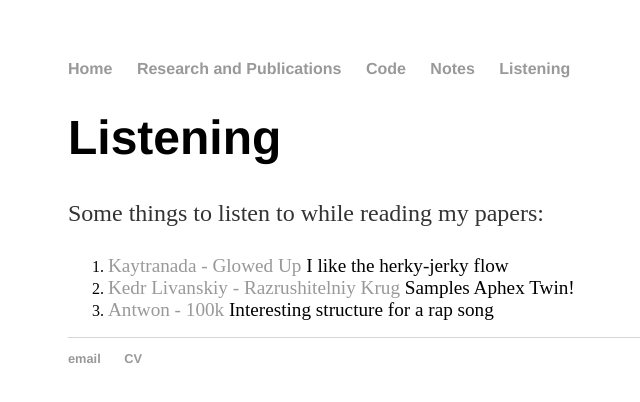
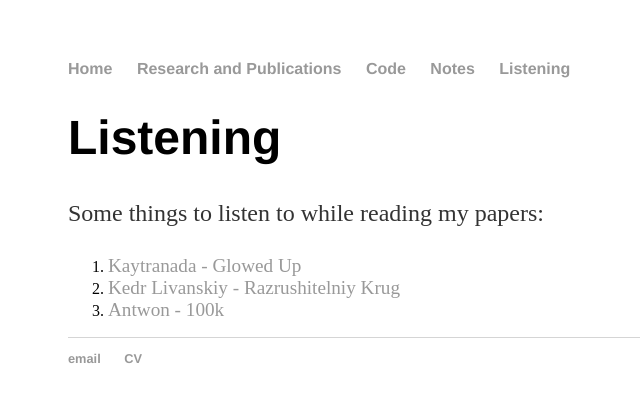
Before and after one commit to nicklutsko/nicklutsko.github.io, a Jekyll site: the page built from listening/index.html, in a window 1280 px wide. Shown: the top 402 px of the page, without its empty margins (124-764 px from the left). Built offline with Jekyll 4.4.1, drawn with Linux system fonts in a browser that asks for light colours.

Commit message:
Listening again

```diff
--- a/listening/index.html
+++ b/listening/index.html
@@ -7,9 +7,9 @@
 			<h1>Listening</h1>
 			<p>Some things to listen to while reading my papers:</p>
 			<ol>
-			  <li><big><a href="https://www.youtube.com/watch?v=yaWesK-nWts">Kaytranada - Glowed Up</a>  I like the herky-jerky flow</big></li>
-			  <li><big><a href="https://www.youtube.com/watch?v=WvJ9yLnunwQ">Kedr Livanskiy - Razrushitelniy Krug</a>  Samples Aphex Twin!</big></li>
-			  <li><big><a href="https://www.youtube.com/watch?v=ZhBh261KK9c">Antwon - 100k</a>  Interesting structure for a rap song</big></li>
+			  <li><big><a href="https://www.youtube.com/watch?v=yaWesK-nWts">Kaytranada - Glowed Up</a></big></li>
+			  <li><big><a href="https://www.youtube.com/watch?v=WvJ9yLnunwQ">Kedr Livanskiy - Razrushitelniy Krug</a></big></li>
+			  <li><big><a href="https://www.youtube.com/watch?v=ZhBh261KK9c">Antwon - 100k</a></big></li>
 			</ol>
 
 		</div>
```
Also changed, not shown: 1 other file.
